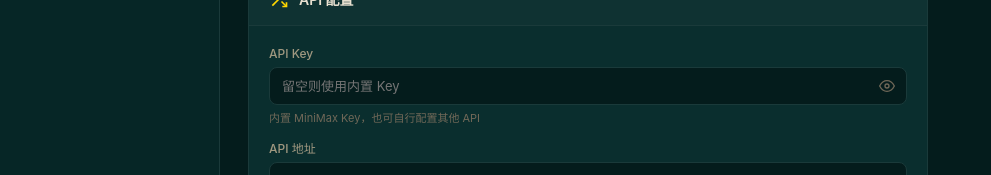
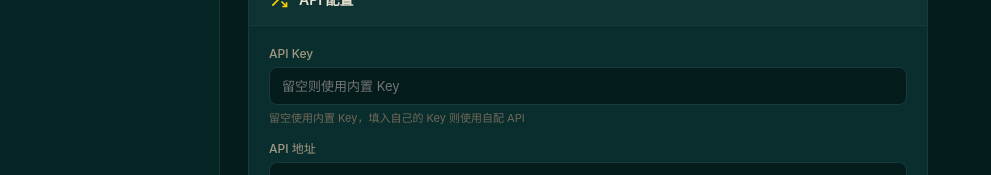
Before and after one commit to 5bqp2tjdnc-prog/hermes-windows, a Vue app: page / in a window 1280 px wide. Both pictures are taken after a click on the button "设置". Shown: the part 467-642 px from the top of the page, without its empty margins (0-991 px from the left). Built offline with nearby package versions, Linux system fonts and the light colour scheme.

Commit message:
fix: API Key 始终隐藏（移除眼睛切换按钮），后端不向前端返回真实内置 Key

```diff
--- a/src/App.vue
+++ b/src/App.vue
@@ -435,21 +435,13 @@
                 <div class="input-with-toggle">
                   <input
                     v-model="apiConfig.api_key"
-                    :type="showApiKey ? 'text' : 'password'"
+                    type="password"
                     placeholder="留空则使用内置 Key"
+                    readonly
+                    onfocus="this.removeAttribute('readonly')"
                   />
-                  <button class="toggle-btn" @click="showApiKey = !showApiKey">
-                    <svg v-if="!showApiKey" viewBox="0 0 24 24" fill="none" stroke="currentColor" stroke-width="2">
-                      <path d="M1 12s4-8 11-8 11 8 11 8-4 8-11 8-11-8-11-8z"/>
-                      <circle cx="12" cy="12" r="3"/>
-                    </svg>
-                    <svg v-else viewBox="0 0 24 24" fill="none" stroke="currentColor" stroke-width="2">
-                      <path d="M17.94 17.94A10.07 10.07 0 0112 20c-7 0-11-8-11-8a18.45 18.45 0 015.06-5.94M9.9 4.24A9.12 9.12 0 0112 4c7 0 11 8 11 8a18.5 18.5 0 01-2.16 3.19m-6.72-1.07a3 3 0 11-4.24-4.24"/>
-                      <line x1="1" y1="1" x2="23" y2="23"/>
-                    </svg>
-                  </button>
                 </div>
-                <span class="form-hint">内置 MiniMax Key，也可自行配置其他 API</span>
+                <span class="form-hint">留空使用内置 Key，填入自己的 Key 则使用自配 API</span>
               </div>
               <div class="form-group">
                 <label>API 地址</label>
@@ -627,7 +619,6 @@ function showToast(message: string, type: 'success' | 'error' | 'info' = 'info',
 }
 
 // API Config
-const showApiKey = ref(false)
 const apiConfig = ref({
   api_key: '',
   api_base: 'https://api.minimaxi.com/v1',
```
Also changed, not shown: 1 other file (tests, documents, lock files or other folders).
